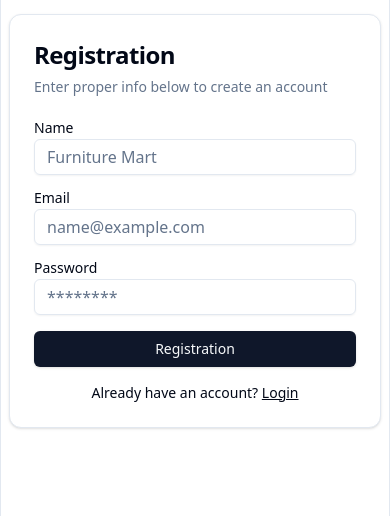
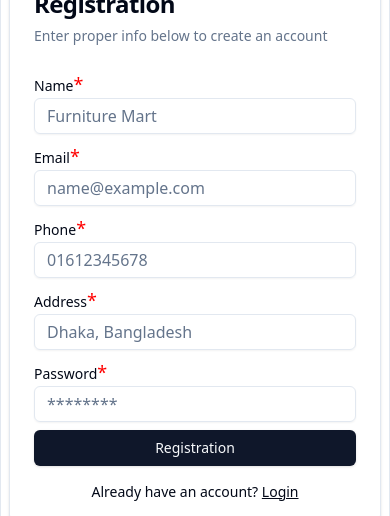
Before and after one commit to Ariyan-Rahman-Anas/furni-mart, a React (Vite) app in the folder client/: page /registration in a window 390 px wide. Shown: the part 227-743 px from the top of the page. Built offline with nearby package versions, Linux system fonts and the light colour scheme; no server answers.

Commit message:
modified user api for phone and address fields and implemented in the frontend

```diff
--- a/client/src/components/dashboard/MobileNav.jsx
+++ b/client/src/components/dashboard/MobileNav.jsx
@@ -2,7 +2,7 @@ import React, { useEffect } from "react";
 import { Link, useLocation, useNavigate } from "react-router-dom";
 import { Sheet, SheetContent, SheetTrigger } from "../ui/sheet";
 import { Button } from "../ui/button";
-import { Loader2, LogIn, LogOut, Menu } from "lucide-react";
+import { Loader2, LogIn, LogOut, Menu, Package2 } from "lucide-react";
 import { Card, CardContent, CardTitle } from "../ui/card";
 import { useDispatch, useSelector } from "react-redux";
 import { DropdownMenuSeparator, DropdownMenuShortcut } from "../ui/dropdown-menu";
@@ -58,6 +58,10 @@ export default function MobileNav({ links = [], onUpgradeClick }) {
                 </Button>
             </SheetTrigger>
             <SheetContent side="left" className="flex flex-col">
+                <Link to="/" className="flex items-center gap-2 font-semibold">
+                    <Package2 className="h-6 w-6" />
+                    <span>Furniture Mart</span>
+                </Link>
                 <nav className="grid gap-2 text-lg font-medium">
                     {links.map(({ icon, label, to }, index) => (
                         <Link
--- a/client/src/components/dashboard/Sidebar.jsx
+++ b/client/src/components/dashboard/Sidebar.jsx
@@ -40,7 +40,7 @@ export default function Sidebar({ navItems }) {
                 <div className="flex h-14 items-center border-b px-4 lg:h-[60px] lg:px-6">
                     <Link to="/" className="flex items-center gap-2 font-semibold">
                         <Package2 className="h-6 w-6" />
-                        <span>Acme Inc</span>
+                        <span>Furniture Mart</span>
                     </Link>
                 </div>
                 <div className="flex flex-col justify-between w-full min-h-[90vh] h-full">
--- a/client/src/pages/dashboard/user/UserProfileOverviewPage.jsx
+++ b/client/src/pages/dashboard/user/UserProfileOverviewPage.jsx
@@ -3,15 +3,15 @@ import DateFormatter from "@/components/DateFormatter"
 import { useSelector } from "react-redux"
 
 const UserProfileOverviewPage = () => {
-
-  const {name, email, createdAt} = useSelector(state => state?.auth?.user)
-  console.log("user", name, email)
+  const {name, email, phone, address, createdAt} = useSelector(state => state?.auth?.user)
 
   return (
     <Card className="w-[98%] mx-auto my-2 md:w-full md:m-4 p-4 relative">
       <CardTitle className="underline mb-4">My Profile</CardTitle>
-      <h1>{name}</h1>
+      <h1 className="text-2xl font-medium " >{name}</h1>
       <h3>{email}</h3>
+      <h4>{phone}</h4>
+      <h5>{address}</h5>
       <p className="absolute top-4 right-4" >Joined
         <DateFormatter date={createdAt} />
       </p>
--- a/client/src/pages/dashboard/user/orders/MyOrderDetailsPage.jsx
+++ b/client/src/pages/dashboard/user/orders/MyOrderDetailsPage.jsx
@@ -2,18 +2,21 @@ import { Link, useParams } from "react-router-dom"
 import { useSingleOrderQuery } from "@/redux/apis/orderApi"
 import { Card, CardTitle, CardFooter } from "@/components/ui/card"
 import DateFormatter from "@/components/DateFormatter"
+import IsLoadingLoaderRTK from "@/components/dashboard/IsLoadingLoaderRTK"
 
 const MyOrderDetailsPage = () => {
     const { id } = useParams()
-    const { data:orderDetails } = useSingleOrderQuery(id)
+    const { data:orderDetails, isLoading } = useSingleOrderQuery(id)
 
     const userData = orderDetails?.order?.paymentInfo
     let orderedItems = []
     if (orderDetails) {
         orderedItems = JSON.parse(orderDetails?.order?.paymentInfo?.product_type)
     }
-    console.log("data", orderedItems)
-    console.log("userData", userData)
+
+    if (isLoading) {
+        return <IsLoadingLoaderRTK h={"90vh"} />
+    }
 
   return (
       <Card className="w-[98%] mx-auto my-2 md:w-full md:m-4 p-4 space-y-4">
--- a/client/src/pages/dashboard/user/orders/MyOrdersPage.jsx
+++ b/client/src/pages/dashboard/user/orders/MyOrdersPage.jsx
@@ -5,6 +5,7 @@ import DateFormatter from "@/components/DateFormatter"
 import { toast } from "sonner"
 import { Link } from "react-router-dom"
 import { CardTitle } from "@/components/ui/card"
+import IsLoadingLoaderRTK from "@/components/dashboard/IsLoadingLoaderRTK"
 
 const MyOrdersPage = () => {
 
@@ -25,6 +26,10 @@ const MyOrdersPage = () => {
     }).filter(item => item !== null);
   }
 
+
+  if (isLoading) {
+    return <IsLoadingLoaderRTK h={"90vh"} />
+  }
 
   return (
     <Card className="w-[98%] mx-auto my-2 md:w-full md:m-4 p-4">
--- a/client/src/pages/registration/RegistrationPage.jsx
+++ b/client/src/pages/registration/RegistrationPage.jsx
@@ -19,7 +19,8 @@ const RegistrationPage = () => {
     setError
   } = useForm()
 
-  const [registerUser, {data, isLoading, error}] = useRegisterUserMutation()
+  const [registerUser, { data, isLoading, error }] = useRegisterUserMutation()
+  console.log("err", error)
 
   const handleRegistration = (formData) => {
     registerUser(formData)
@@ -27,12 +28,10 @@ const RegistrationPage = () => {
 
   useEffect(() => {
     if (error?.data) {
-      console.log("err is", error)
       setError("root.random", {
         type: "random",
         message: error.data?.message,
       });
-
       toast.error(error.data?.message);
     }
 
@@ -43,7 +42,7 @@ const RegistrationPage = () => {
   }, [data, error, navigate, setError]);
 
   return (
-    <div className="flex items-center justify-center border2 h-[90vh] px-2">
+    <div className="flex items-center justify-center min-h-[90vh] my-6 px-2">
       <Card className="w-full md:w-1/2 lg:w-1/3 mx-auto p- ">
         <CardHeader>
           <CardTitle className="text-2xl">
@@ -58,40 +57,72 @@ const RegistrationPage = () => {
 
         >
           <CardContent>
-            <div className="grid gap-4">
-              <div className="grid gap-1">
-                <div className="flex items-center">
-                  <Label htmlFor="name">Name</Label>
-                </div>
+            <div className="grid gap-2">
+              <div className="grid gap-.5">
+                  <Label htmlFor="name">Name
+                    <span className="text-myRed text-lg">*</span>
+                  </Label>
                 <Input
-                  {...register("name", { required: "Name is Required" })}
+                  {...register("name", { required: true })}
                   id="name"
                   name="name"
                   type="text"
                   placeholder="Furniture Mart"
                 />
-                {errors.name && <span className="text-red-500 text-sm font-medium">{errors.name.message}</span>}
               </div>
-              <div className="grid gap-1">
+
+              <div className="grid gap-.5">
                 <div className="flex items-center">
-                  <Label htmlFor="email">Email</Label>
+                  <Label htmlFor="email">Email
+                    <span className="text-myRed text-lg">*</span>
+                  </Label>
                 </div>
                 <Input
-                  {...register("email", { required: "Email is Required" })}
+                  {...register("email", { required: true })}
                   id="email"
                   name="email"
                   type="email"
                   placeholder="name@example.com"
                 />
-                {errors.email && <span className="text-red-500 text-sm font-medium">{errors.email.message}</span>}
               </div>
-              <div className="grid gap-1">
+
+              <div className="grid gap-.5">
                 <div className="flex items-center">
-                  <Label htmlFor="password">Password</Label>
+                  <Label htmlFor="phone">Phone
+                    <span className="text-myRed text-lg">*</span>
+                  </Label>
                 </div>
                 <Input
+                  {...register("phone", { required: true })}
+                  id="phone"
+                  name="phone"
+                  type="number"
+                  placeholder="01612345678"
+                />
+              </div>
+
+              <div className="grid gap-.5">
+                <div className="flex items-center">
+                  <Label htmlFor="address">Address
+                    <span className="text-myRed text-lg">*</span>
+                  </Label>
+                </div>
+                <Input
+                  {...register("address", { required: true })}
+                  id="address"
+                  name="address"
+                  type="text"
+                  placeholder="Dhaka, Bangladesh"
+                />
+              </div>
+
+              <div className="grid gap-.5">
+                  <Label htmlFor="password">Password
+                    <span className="text-myRed text-lg">*</span>
+                  </Label>
+                <Input
                   {...register("password", {
-                    required: "Password is required",
+                    required: true,
                     minLength: {
                       value: 6,
                       message: "Password must be at least 6 characters",
@@ -102,10 +133,7 @@ const RegistrationPage = () => {
                   type="password"
                   placeholder="********"
                 />
-                {errors.password && <span className="text-red-500 text-sm font-medium">{errors.password.message}</span>}
               </div>
-
-
 
               <Button
               disabled={isLoading}
```
Also changed, not shown: client/src/pages/dashboard/admin/orders/OrderDetailsPage.jsx (+0 -24 lines), client/src/pages/login/LoginPage.jsx (+11 -19 lines), client/src/redux/slices/authSlice.js (+0 -10 lines), 2 other files (tests, documents, lock files or other folders).
